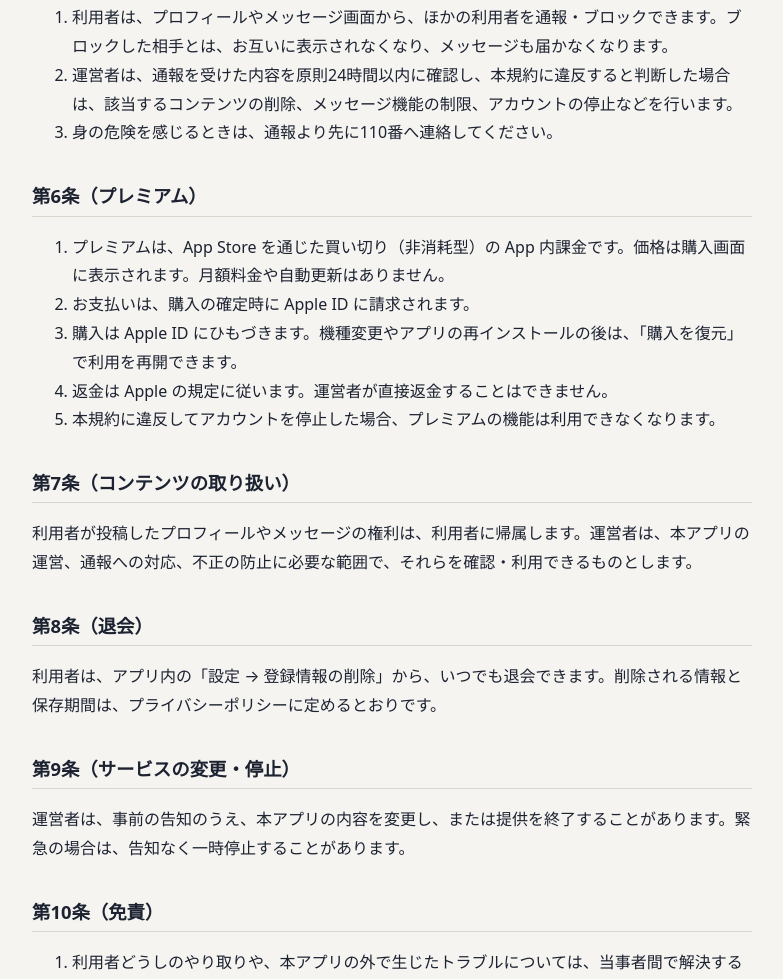
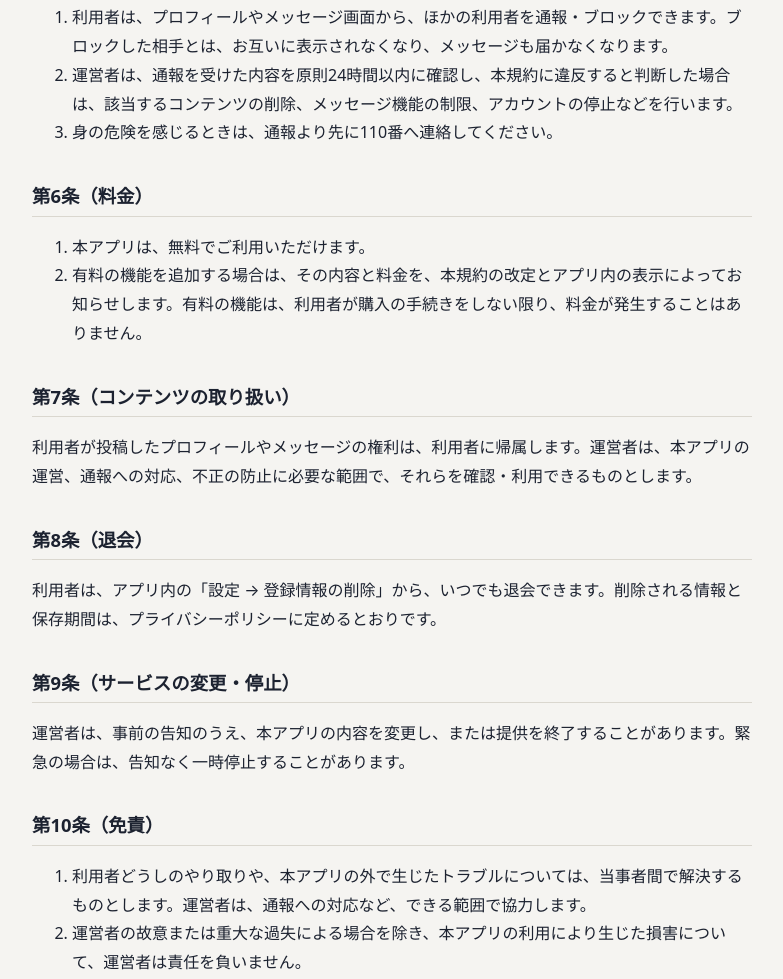
Before and after one commit to HHHeart08/etomo, a plain HTML site: page terms.html in a window 1280 px wide. Shown: the part 1252-2231 px from the top of the page, without its empty margins (248-1031 px from the left). Drawn offline with Linux system fonts and the light colour scheme.

Commit message:
Free version: remove purchase and push notification wording

```diff
--- a/terms.html
+++ b/terms.html
@@ -47,13 +47,10 @@ h1{font-size:1.6rem;margin-bottom:.2rem}h2{font-size:1.15rem;margin-top:2rem;bor
 <li>身の危険を感じるときは、通報より先に110番へ連絡してください。</li>
 </ol>
 
-<h2>第6条（プレミアム）</h2>
+<h2>第6条（料金）</h2>
 <ol>
-<li>プレミアムは、App Store を通じた買い切り（非消耗型）の App 内課金です。価格は購入画面に表示されます。月額料金や自動更新はありません。</li>
-<li>お支払いは、購入の確定時に Apple ID に請求されます。</li>
-<li>購入は Apple ID にひもづきます。機種変更やアプリの再インストールの後は、「購入を復元」で利用を再開できます。</li>
-<li>返金は Apple の規定に従います。運営者が直接返金することはできません。</li>
-<li>本規約に違反してアカウントを停止した場合、プレミアムの機能は利用できなくなります。</li>
+<li>本アプリは、無料でご利用いただけます。</li>
+<li>有料の機能を追加する場合は、その内容と料金を、本規約の改定とアプリ内の表示によってお知らせします。有料の機能は、利用者が購入の手続きをしない限り、料金が発生することはありません。</li>
 </ol>
 
 <h2>第7条（コンテンツの取り扱い）</h2>
```
Also changed, not shown: privacy.html (+1 -5 lines).
